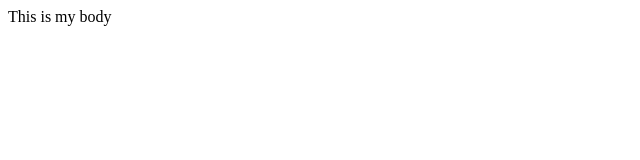
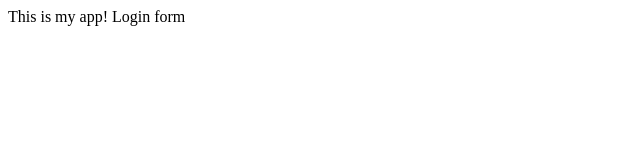
Before and after one commit to bm5tev3/myappsample, a plain HTML site: page index.html in a window 1280 px wide. Shown: the full height of the page, 0-640 px from the left. Drawn offline with Linux system fonts and the light colour scheme.

Commit message:
login form

```diff
--- a/index.html
+++ b/index.html
@@ -3,6 +3,7 @@
 		<title> My App </title>
 	</head>
 	<body>
-		This is my body
+		This is my app!
+		Login form
 	</body>
 </html>
```
Also changed, not shown: login.html (added, +1 -0 lines), dir2/app2.js (added), log.txt (added).
